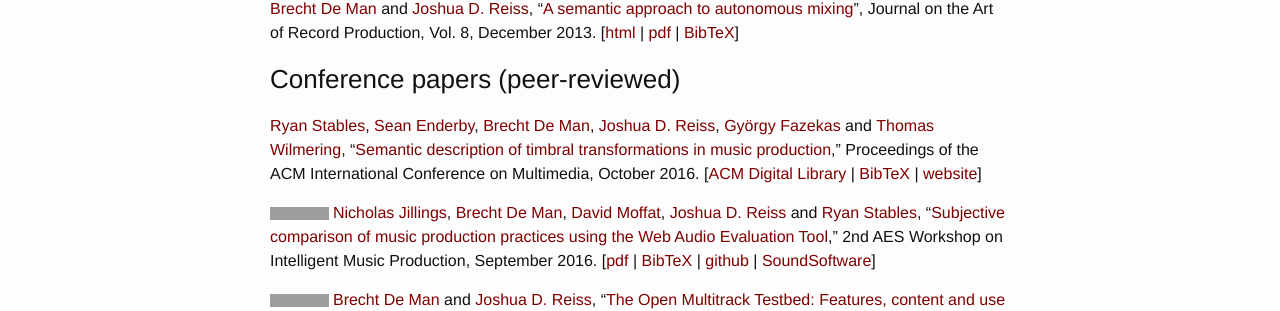
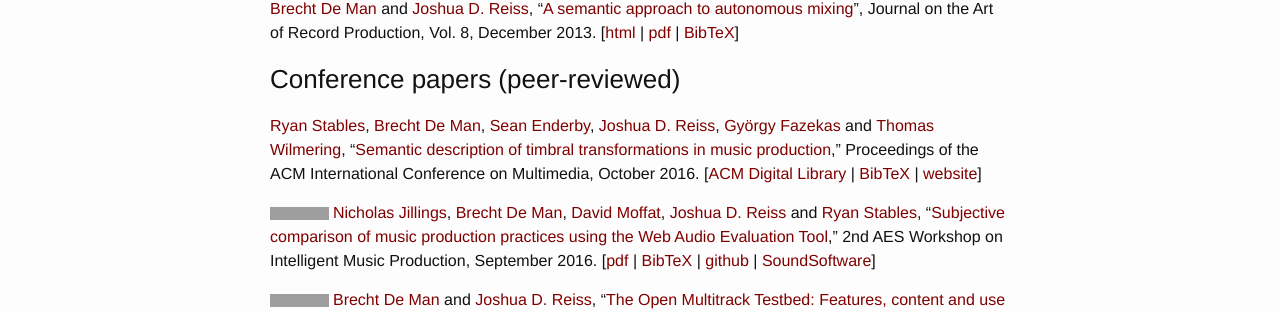
Before and after one commit to BrechtDeMan/BrechtDeMan.github.io, a Jekyll site: the page built from publications/index.md, in a window 1280 px wide and 900 px high, scrolled down 324 px. Shown: the part 143-454 px from the top of the window. Built offline with Jekyll 4.4.1, drawn with Linux system fonts in a browser that asks for light colours; nearby versions of some CDN libraries; grey boxes are pictures that could not be loaded.

```diff
--- a/publications/index.md
+++ b/publications/index.md
@@ -32,7 +32,7 @@ redirect_from:
 
 ### Conference papers (peer-reviewed)
 
-[Ryan Stables](http://www.ryanstables.co.uk), [Sean Enderby](http://www.bcu.ac.uk/computing-engineering-and-the-built-environment/research/phd/current-students/sean-enderby), [Brecht De Man](/), [Joshua D. Reiss](http://www.eecs.qmul.ac.uk/~josh/), [György Fazekas](http://www.eecs.qmul.ac.uk/~gyorgyf/about.html) and [Thomas Wilmering](http://www.eecs.qmul.ac.uk/people/view/4665), “[Semantic description of timbral transformations in music production](http://dl.acm.org/citation.cfm?id=2967238),” Proceedings of the ACM International Conference on Multimedia, October 2016. [[ACM Digital Library](http://dl.acm.org/citation.cfm?id=2967238) &#124; [BibTeX](/publications/BibTeX-txt/acm16.txt) &#124; [website](http://www.semanticaudio.co.uk)]
+[Ryan Stables](http://www.ryanstables.co.uk), [Brecht De Man](/), [Sean Enderby](http://www.bcu.ac.uk/computing-engineering-and-the-built-environment/research/phd/current-students/sean-enderby), [Joshua D. Reiss](http://www.eecs.qmul.ac.uk/~josh/), [György Fazekas](http://www.eecs.qmul.ac.uk/~gyorgyf/about.html) and [Thomas Wilmering](http://www.eecs.qmul.ac.uk/people/view/4665), “[Semantic description of timbral transformations in music production](http://dl.acm.org/citation.cfm?id=2967238),” Proceedings of the ACM International Conference on Multimedia, October 2016. [[ACM Digital Library](http://dl.acm.org/citation.cfm?id=2967238) &#124; [BibTeX](/publications/BibTeX-txt/acm16.txt) &#124; [website](http://www.semanticaudio.co.uk)]
 
 {% include cc-by.html %} [Nicholas Jillings](http://nicholasjillings.com/), [Brecht De Man](/), [David Moffat](http://davemoffat.com/), [Joshua D. Reiss](http://www.eecs.qmul.ac.uk/~josh/index.htm) and [Ryan Stables](http://www.ryanstables.co.uk), "[Subjective comparison of music production practices using the Web Audio Evaluation Tool](http://c4dm.eecs.qmul.ac.uk/events/wimp2/DeMan-WAET.pdf)," 2nd AES Workshop on Intelligent Music Production, September 2016\.
 [[pdf](http://c4dm.eecs.qmul.ac.uk/events/wimp2/DeMan-WAET.pdf) &#124; [BibTeX](http://c4dm.eecs.qmul.ac.uk/events/wimp2/DeMan-WAET.bib) &#124; [github](https://github.com/BrechtDeMan/WebAudioEvaluationTool) &#124; [SoundSoftware](https://code.soundsoftware.ac.uk/projects/webaudioevaluationtool)]
```
Also changed, not shown: 2 other files.
